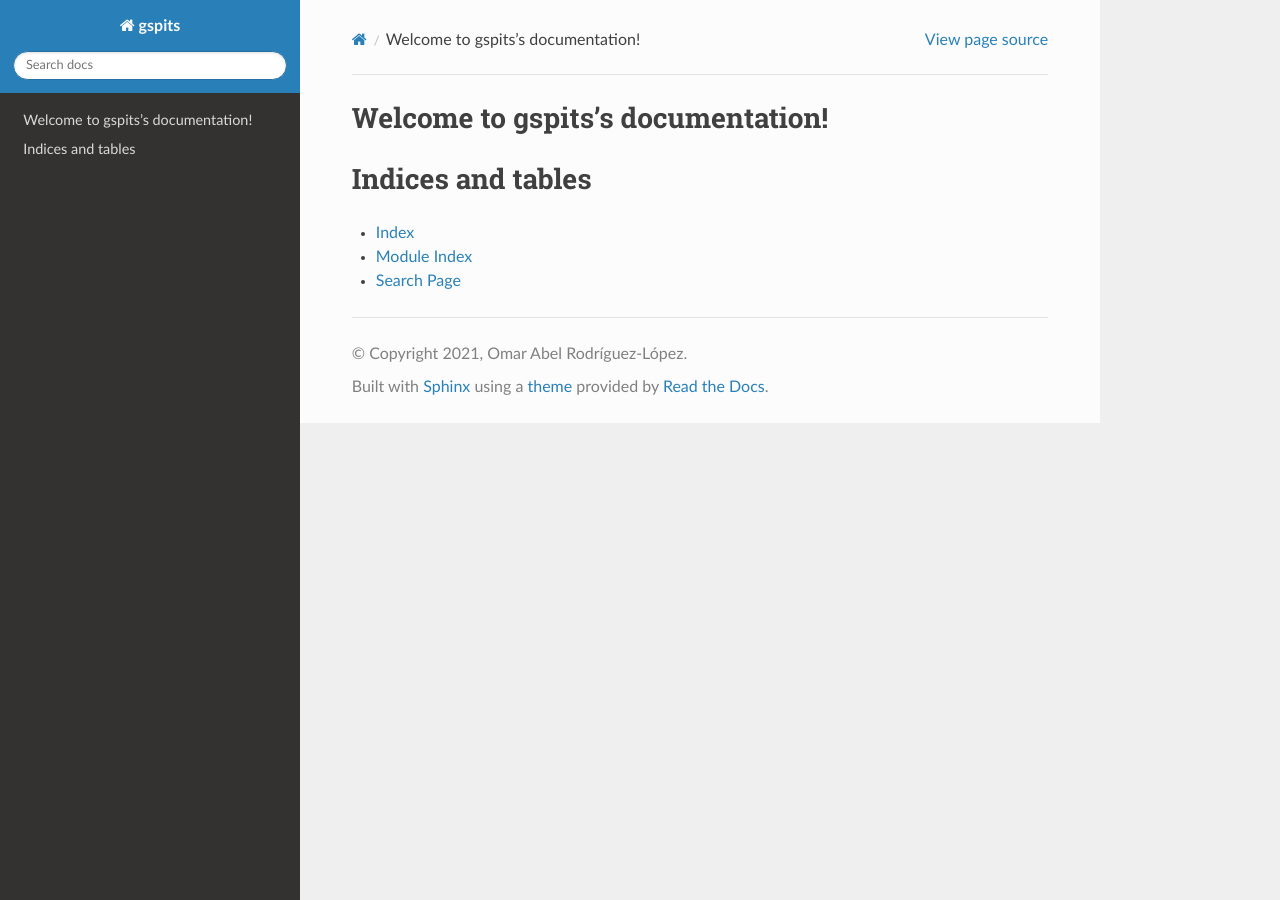
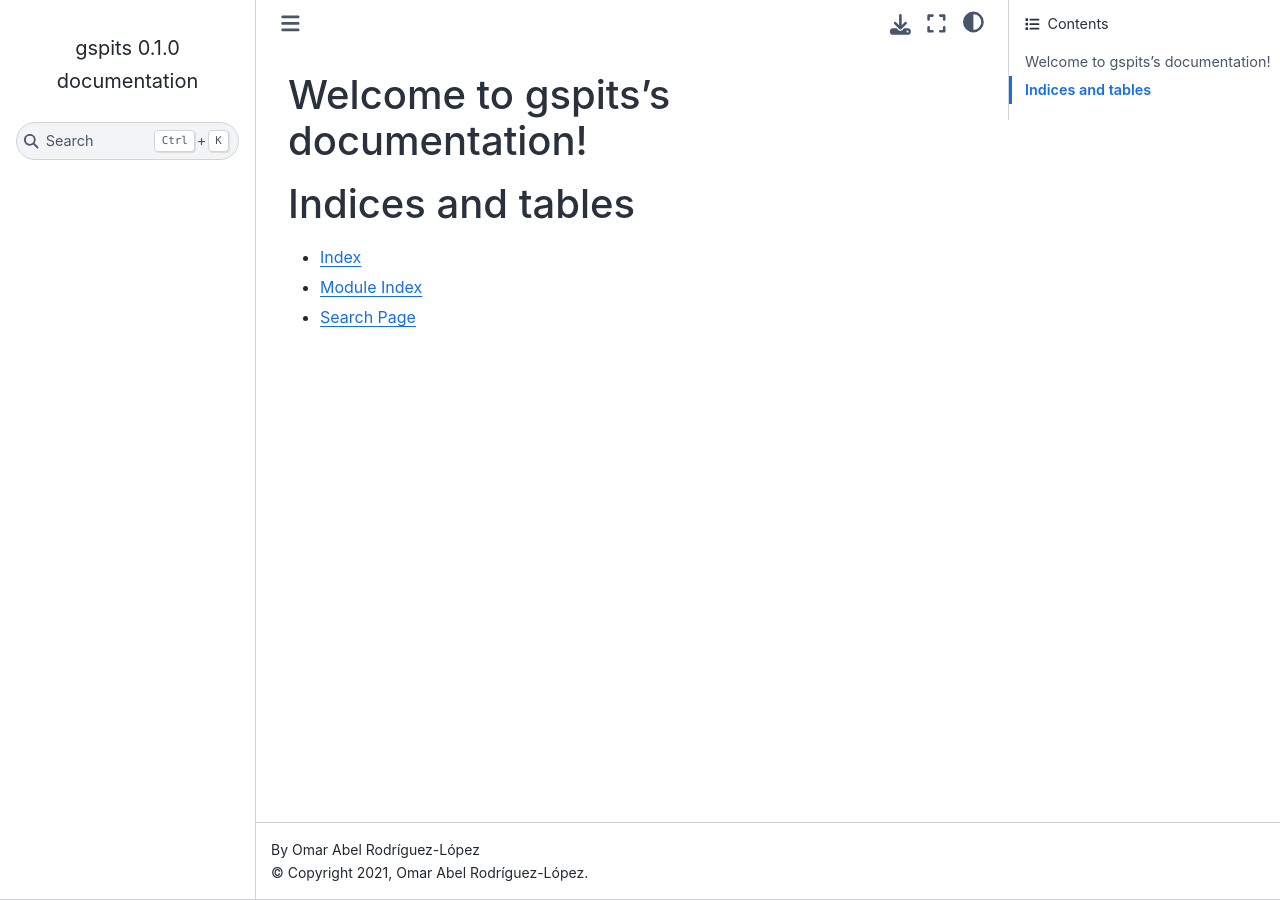
Before and after one commit to oarodriguez/gspits, a Sphinx documentation site: the page built from docs/source/index.rst, in a window 1280 px wide. Built offline with Sphinx 7.4.7 and the Sphinx Book theme 1.1.4, drawn with Linux system fonts in a browser that asks for light colours.

Commit message:
Add `sphinx-book-theme` package

```diff
--- a/docs/source/conf.py
+++ b/docs/source/conf.py
@@ -1,5 +1,5 @@
-# Configuration file for the Sphinx documentation builder.
-#
+"""Configuration file for the Sphinx documentation builder."""
+
 # This file only contains a selection of the most common options. For a full
 # list see the documentation:
 # https://www.sphinx-doc.org/en/master/usage/configuration.html
@@ -30,7 +30,10 @@ release = "0.1.0"
 # Add any Sphinx extension module names here, as strings. They can be
 # extensions coming with Sphinx (named 'sphinx.ext.*') or your custom
 # ones.
-extensions = []
+extensions = ["myst_parser", "sphinx.ext.autodoc", "sphinx.ext.viewcode"]
+
+myst_enable_extensions = ["colon_fence", "amsmath", "dollarmath"]
+myst_heading_anchors = 3
 
 # Add any paths that contain templates here, relative to this directory.
 templates_path = ["_templates"]
@@ -46,7 +49,7 @@ exclude_patterns = []
 # The theme to use for HTML and HTML Help pages.  See the documentation for
 # a list of builtin themes.
 #
-html_theme = "sphinx_rtd_theme"
+html_theme = "sphinx_book_theme"
 
 # Add any paths that contain custom static files (such as style sheets) here,
 # relative to this directory. They are copied after the builtin static files,
--- a/pyproject.toml
+++ b/pyproject.toml
@@ -60,6 +60,7 @@ pytest-cov = ">=2.12.0"
 pre-commit = ">=2.13.0"
 python-dotenv = ">=0.19.0"
 myst-parser = ">=0.15.0"
+sphinx-book-theme = ">=0.1.5"
 
 [tool.poetry.extras]
 jupyter = ["matplotlib", "jupyter", "jupyterlab", "jupyterlab-code-formatter", "jupytext"]
```
Also changed, not shown: CHANGELOG.md (+1 -0 lines), 1 other file.
